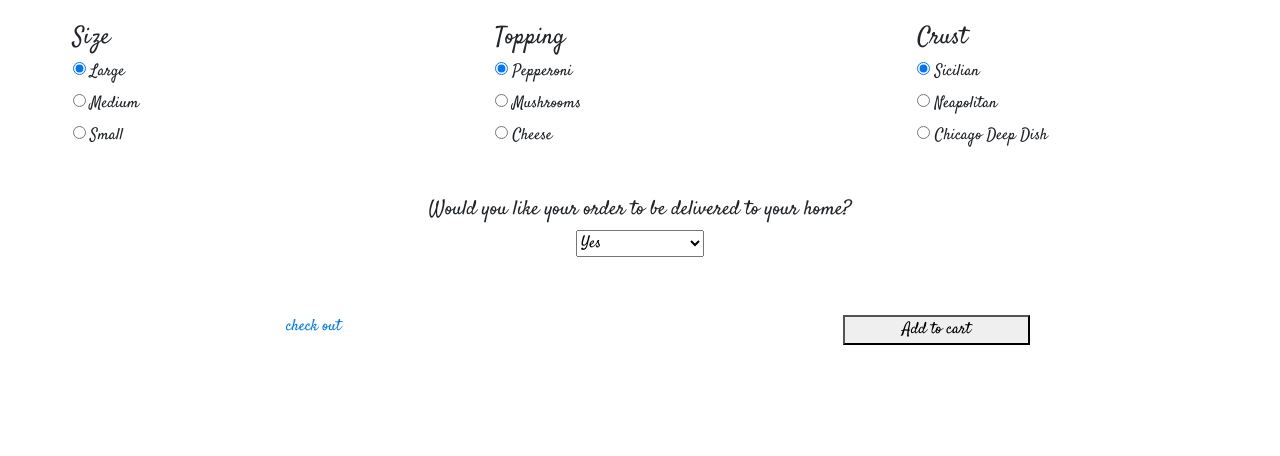
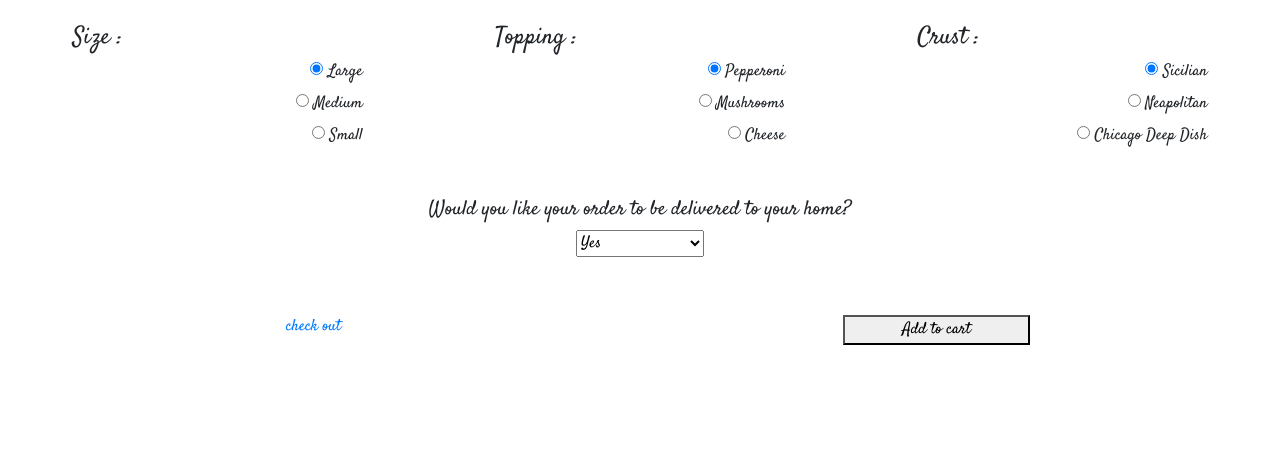
Before and after one commit to dancan-sandys/Pizza_project, a plain HTML site: page order.html in a window 1280 px wide. Shown: the part 322-778 px from the top of the page. Drawn offline with Linux system fonts and the light colour scheme.

Commit message:
indent all the files

```diff
--- a/css/styles.css
+++ b/css/styles.css
@@ -6,11 +6,14 @@ body{
      width: 100%;
 }
 
+
 nav{
     height: 10vh;
     position: relative;
     font-size: 50px;
 }
+
+
 .hamburger{
     position: absolute;
     cursor: pointer;
@@ -19,6 +22,7 @@ nav{
     transform: translate(-4%, -50%);
 
 }
+
 
 .hamburger-open{
     position: absolute;
@@ -32,6 +36,7 @@ nav{
     display: none;
 }
 
+
 .hamburger-open .line{
     width: 30px;
     height: 3px;
@@ -39,12 +44,15 @@ nav{
     margin-bottom: 5px;
 }
 
+
 .line{
     width: 30px;
     height: 3px;
     background-color: white;
     margin-bottom: 5px;
 }
+
+
 .nav{
     width: 50%;
     height: 100%;
@@ -60,9 +68,13 @@ nav{
     -webkit-clip-path:circle(0px at 100% 0%);
     transition: all 1s ease-out;
 }
+
+
 .nav li a{
  color: white;
 }
+
+
 
 .open{
     clip-path: circle(2000px at 95% 0%);
@@ -70,19 +82,23 @@ nav{
 
 }
 
+
 .landing {
     text-align: center;
 }
+
 
 .landing h1{
      margin-top: 5%;
      font-size: 76px;
 }
 
+
 .landing p{
     margin-top: 40%;
     font-size: 36px;
 }
+
 
 .landingpage{
     color: white;
@@ -91,6 +107,7 @@ nav{
     background-size: cover;
 }
 
+
 .buttons {
     display: flex;
     flex-direction: row;
@@ -98,6 +115,7 @@ nav{
     align-items: center;
 
 }
+
 
 .buttons h6{
     margin: 20% 10%;
@@ -110,27 +128,37 @@ nav{
     font-size: 16px;
 }
 
+
 .buttons h6 a{
     color: white;
 }
+
 
 .buttons h6 a :hover {
   text-decoration: none;
 }
 
+
 .orderpagebackground{
 
-    height: 20vh;
+    height: 40vh;
     background-size: cover;
     background-position: center center;
     background-image: url(../Images/Order\ page\ background.jpg);
 }
 
-.col-3{
+
+.col-sm-3{
     display: flex;
-    flex-direction: column;
+    flex-direction: row;
     margin: 2% 1%;
 }
+
+
+.col-sm-3 label{
+    margin-left: 6%;
+}
+
 
 .order{
     margin-left: 0%;
@@ -138,14 +166,18 @@ nav{
     justify-content: center;
 }
 
+
 .deliver{
     margin-top: 2vh;
     text-align: center;
 
 }
+
+
 select{
     width: 10%;
 }
+
 
 .formsubmit{
     width: 100%;
@@ -154,22 +186,27 @@ select{
 
 }
 
+
 .formsubmit .col-2{
     margin: 2% 16%;
 }
+
 
 #viewcart button{
     width: 120px;
 }
 
+
 #checkout {
     width: 120px;
 }
+
 
 #calculator{
     text-align: center;
     margin-top: 2%;
 }
+
 
 .cartpage{
     position: absolute;
@@ -180,6 +217,8 @@ select{
     background-size: cover;
 
 }
+
+
 .cartoverlay{
     position: relative;
     margin: 0;
@@ -190,15 +229,19 @@ select{
 
 }
 
+
 .orders{
     color: white;
     position: absolute;
     top: 30%;
     left: 15%;
 }
+
+
 #orders{
     font-size: 24px;
 }
+
 
 .buy{
     position: absolute;
@@ -208,10 +251,12 @@ select{
 
 }
 
+
 .buy .btn-success{
     width: 100%;
     border-radius: 5px;
 }
+
 
 .cartnav{
     position: absolute;
@@ -222,6 +267,7 @@ select{
 
 }
 
+
 .cartnav p a{
     margin-left: 65%;
     position: relative;
@@ -229,14 +275,17 @@ select{
     color: white;
 }
 
+
 .aboutuspage nav{
     background-color: chocolate;
 }
+
 
 .aboutus{
  padding: 10% 20%;
  line-height: 30px;
 }
+
 
 #totals{
     color: white;
@@ -244,6 +293,7 @@ select{
     bottom: 20%;
     left: 35%;
 }
+
 
 .deliveryform{
     padding: 1% 5%;
@@ -260,10 +310,13 @@ select{
     display: none;
 }
 
+
 .deliveryform label{
     display: flex;
     flex-direction: column;
 }
+
+
 .deliveryform #submit{
   width: 50%;
   height: 4vh;
@@ -271,6 +324,7 @@ select{
 }
 
 @media screen and (min-width:740px){
+
     .buttons h6{
         margin: 5% 2%;
         height: 4.5vh;
@@ -283,23 +337,28 @@ select{
         margin-top: 7%;
     }
 
+
     #viewcart button{
        width: 100%;
     }
 
+
     #checkout {
         width: 100%;
     }
+
 
     .orders{
 
         left: 35%;
     }
 
+
     .cartnav p a{
         margin-left: 80%;
         font-size: 24px;
     }
+
 
     .buy{
         width: 10%;
@@ -308,20 +367,25 @@ select{
 
     }
 
+
     #totals{
         left: 50%;
 
     }
 
+
     #totals h6{
         font-size: 30px;
     }
+
+
     .cartpage{
 
         background-size: 100% 110%;
         height: 100vh;
 
     }
+
 
     .deliveryform{
         padding: 1% 5%;
@@ -338,12 +402,20 @@ select{
     }
 
 
-.col-3{
-
+    .col-sm-3{
+        flex-direction: column;
         margin: 2% 4%;
     }
+
+
 
     .order{
         margin-left: 0%;
     }
+
+
+    .col-sm-3 label{
+        margin-left: auto;
     }
+
+}
--- a/order.html
+++ b/order.html
@@ -10,15 +10,20 @@
     </head>
 
     <body>
+
         <div class="orderpage" id="orderpage">
+
             <div class="orderpagebackground">
+
                 <nav>
+
                     <div class="hamburger">
                         <div class="line"></div>
                         <div class="line"></div>
                         <div class="line"></div>
 
                     </div>
+
                     <div class="hamburger-open">
                         <div class="line"></div>
                         <div class="line"></div>
@@ -32,83 +37,127 @@
                         <li><a href="about.html">About Us</a></li>
 
                     </ul>
+
                 </nav>
+
             </div>
+
             <form action="submit">
+
                 <div class="form">
+
                     <div class="row order">
-                    <div class="size col-3">
-                        <h4>Size</h4>
 
-                        <label for="large"><input type="radio" name="size" id="large" value="large"
-                                checked> Large</label>
+                        <div class="size col-sm-3">
+
+                            <h4>Size :</h4>
+
+                            <label for="large"><input type="radio" name="size" id="large" value="large" checked>
+                                Large
+                            </label>
 
                             <label for="medium"> <input type="radio" name="size" id="medium" value="medium"> Medium</label>
 
-                        <label for="small"> <input type="radio" name="size" id="small" value="small">   Small</label>
+                            <label for="small"> <input type="radio" name="size" id="small" value="small"> Small</label>
 
                         </div>
 
-                    <div class="topping col-3">
-                        <h4>Topping</h4>
+                        <div class="topping col-sm-3">
+                            <h4>Topping :</h4>
 
-                        <label for="Pepperoni"><input type="radio" name="Topping" id="Pepperoni" value="Pepperoni" checked> Pepperoni</label>
+                            <label for="Pepperoni"><input type="radio" name="Topping" id="Pepperoni" value="Pepperoni"
+                                    checked> Pepperoni
+                            </label>
 
-                        <label for="Mushrooms"><input type="radio" name="Topping" id="Mushrooms" value="Mushrooms"> Mushrooms</label>
+                            <label for="Mushrooms"><input type="radio" name="Topping" id="Mushrooms" value="Mushrooms">
+                                Mushrooms
+                            </label>
 
-                        <label for="Cheese"><input type="radio" name="Topping" id="Cheese" value="Cheese"> Cheese</label>
+                            <label for="Cheese"><input type="radio" name="Topping" id="Cheese" value="Cheese">
+                                Cheese
+                            </label>
 
                         </div>
 
-                    <div class="crust col-3">
-                        <h4>Crust</h4>
+                        <div class="crust col-sm-3">
 
-                        <label for="Sicilian"><input type="radio" name="Crust" id="Sicilian" value="Sicilian" checked>  Sicilian</label>
+                            <h4>Crust :</h4>
 
-                        <label for="Neapolitan"><input type="radio" name="Crust" id="Neapolitan" value="Neapolitan">  Neapolitan</label>
+                            <label for="Sicilian"><input type="radio" name="Crust" id="Sicilian" value="Sicilian" checked>
+                                Sicilian
+                            </label>
 
-                        <label for="Chicago Deep Dish"><input type="radio" name="Crust" id="Chicago Deep Dish" value="Chicago Deep Dish">  Chicago Deep Dish</label>
+                            <label for="Neapolitan"><input type="radio" name="Crust" id="Neapolitan" value="Neapolitan">
+                                Neapolitan
+                            </label>
+
+                            <label for="Chicago Deep Dish"><input type="radio" name="Crust" id="Chicago Deep Dish"
+                                    value="Chicago Deep Dish"> Chicago Deep Dish
+                            </label>
 
                         </div>
+
                     </div>
 
                     <div class="deliver">
+
                         <h5>Would you like your order to be delivered to your home?</h5>
+
                         <select name="deliver" id="deliver">
+
                             <option value="Yes">Yes</option>
+
                             <option value="No">No</option>
+
                         </select>
+
                     </div>
 
                     <div id="calculator">
+
                         <p></p>
+
                     </div>
 
                     <div class="row formsubmit">
-                    <div class="col-2 btn" >
-                        <p id="checkout" > <a href="#orders" >check out </a></p>
+
+                        <div class="col-2 btn">
+
+                            <p id="checkout"> <a href="#orders">check out </a></p>
+
                         </div>
+
                         <div class="col-2 btn" id="viewcart">
+
                             <button type="submit">
 
                                 Add to cart
 
                             </button>
+
                         </div>
+
                     </div>
+
                 </div>
+
             </form>
 
         </div>
 
         <div class="cartpage">
+
             <div class="cartoverlay">
 
 
             </div>
+
             <div class="cartnav">
+
                 <p><a href="#orderpage">Go back to orders</a></p>
+
             </div>
+
             <div class="orders">
 
                 <ol id="orders">
@@ -116,33 +165,44 @@
                 </ol>
 
             </div>
+
             <div id="totals">
+
                 <h6>Total: <span></span> </h6>
 
             </div>
 
             <div class="buy">
+
                 <input class="btn-success" type="button" value="Buy">
 
             </div>
 
 
             <form action="submit" class="deliveryform">
+
                 <label for="City">City/Town:<input type="text" id="City"></label>
+
                 <label for="Street">Street:<input type="text" id="Street"></label>
+
                 <label for="Building">Building:<input type="text" id="Building"></label>
+
                 <label for="address">Address:<input type="address" id="address"></label>
+
                 <input type="button" value="submit" id="submit">
 
 
             </form>
+
         </div>
 
 
 
 
     </body>
+
     <script src="./js/jquery-3.5.1.js"></script>
+
     <script src="./js/main.js"></script>
 
 </html>
```
Also changed, not shown: about.html (+13 -0 lines), index.html (+20 -2 lines), js/main.js (+27 -3 lines). Lines whose indentation alone changed are shown as unchanged.
